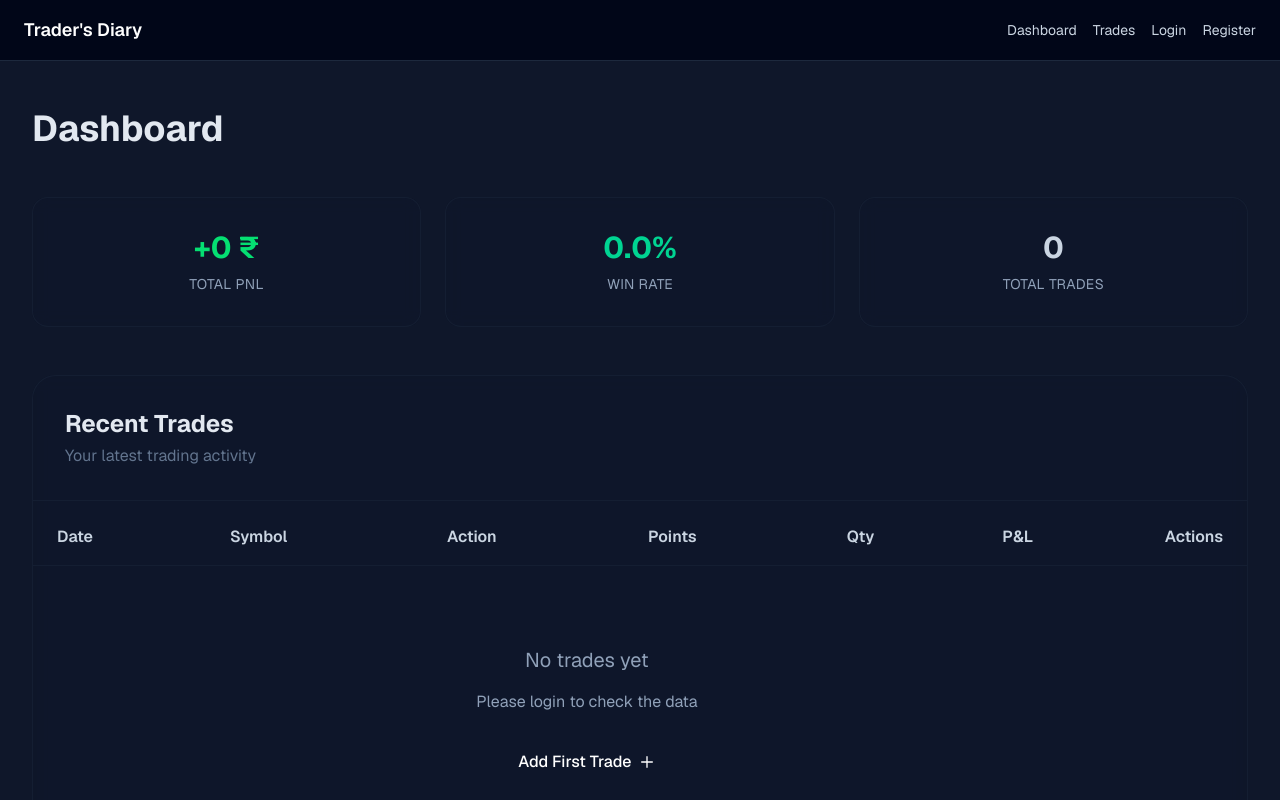
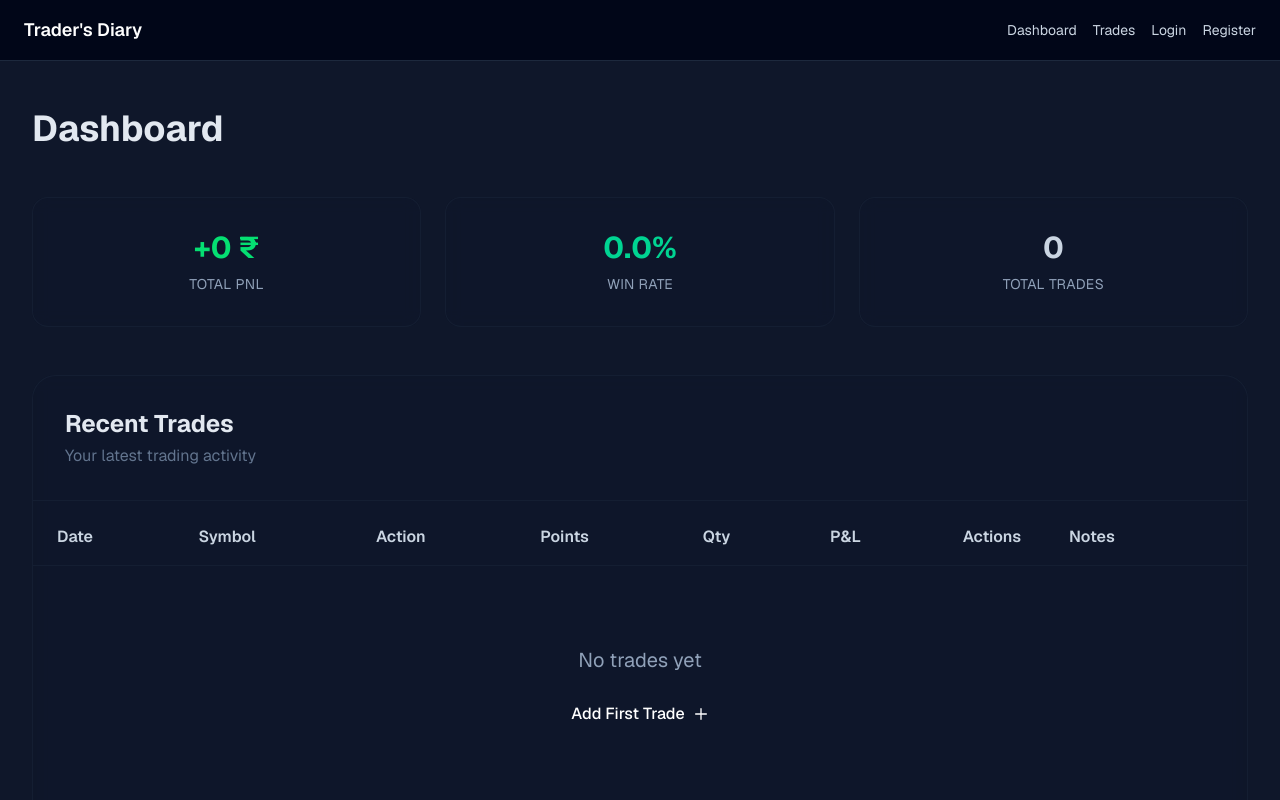
Before and after one commit to KRajpal123/Traders-Dairy, a Next.js app: page /dashboard in a window 1280 px wide. Shown: the top 800 px of the page. Built offline with nearby package versions, Linux system fonts and the light colour scheme.

Commit message:
resolved issues

```diff
--- a/src/app/ClientLayout.tsx
+++ b/src/app/ClientLayout.tsx
@@ -4,6 +4,7 @@ import Link from 'next/link';
 import { useAuth } from '@/hooks/useAuth';
 import { useState } from 'react';
 import { getAuthToken } from '@/hooks/useAuth';
+import { TradesProvider } from '@/context/TradesContext';
 
 export default function ClientLayout({ children }: { children: React.ReactNode }) {
   const { isAuth, isLoading, logout } = useAuth();
@@ -29,11 +30,12 @@ export default function ClientLayout({ children }: { children: React.ReactNode }
   }
 
   return (
+    <TradesProvider>
       <div className="min-h-full flex flex-col">
         <header className="sticky top-0 z-50 border-b border-slate-800 bg-slate-950/95 backdrop-blur-xl">
           <div className="mx-auto flex max-w-7xl items-center justify-between px-6 py-4">
             <Link href="/" className="text-lg font-semibold text-white transition hover:text-primary-300">
-            Trader's Diary
+              Trader&apos;s Diary
             </Link>
             <nav className="flex flex-wrap items-center gap-4 text-sm text-slate-300">
               <Link href="/dashboard" className="transition hover:text-white">Dashboard</Link>
@@ -74,5 +76,6 @@ export default function ClientLayout({ children }: { children: React.ReactNode }
         </header>
         <main className="flex-1">{children}</main>
       </div>
+    </TradesProvider>
   );
 }
--- a/src/app/dashboard/page.tsx
+++ b/src/app/dashboard/page.tsx
@@ -3,6 +3,7 @@
 import { useEffect, useMemo, useState } from 'react';
 import { useRouter } from 'next/navigation';
 import { getAuthToken } from '@/hooks/useAuth';
+import { useTrades } from '@/context/TradesContext';
 
 interface Trade {
   symbol: string;
@@ -26,18 +27,13 @@ export default function DashboardPage() {
     }
   }, [router]);
 
-  const [trades, setTrades] = useState<Trade[]>([]);
+  const { trades, deleteTrade } = useTrades();
   const [currentPage, setCurrentPage] = useState(1);
   const tradesPerPage = 5;
+  const [showNotesModal, setShowNotesModal] = useState(false);
+  const [selectedNotes, setSelectedNotes] = useState('');
 
-  useEffect(() => {
-    const savedTrades = JSON.parse(localStorage.getItem('trades') || '[]');
-    setTrades(savedTrades);
-  }, []);
-
-  useEffect(() => {
-    localStorage.setItem('trades', JSON.stringify(trades));
-  }, [trades]);
+  // No need - trades read only
 
   const totalPnL = useMemo(() => {
     return trades.reduce((sum, trade) => {
@@ -56,10 +52,9 @@ export default function DashboardPage() {
     if (trades.length === 0) {
       return (
         <tr>
-          <td colSpan={6} className="p-12 text-center py-20">
+          <td colSpan={8} className="p-12 text-center py-20">
             <div className="text-slate-400">
               <p className="text-xl mb-4">No trades yet</p>
-              <p className="mb-6">Please login to check the data</p>
               <a href="/trades" className="inline-flex items-center gap-2 bg-primary-600 hover:bg-primary-700 text-white px-6 py-3 rounded-xl font-medium transition-all duration-300">
                 Add First Trade
                 <svg className="w-4 h-4" fill="none" stroke="currentColor" viewBox="0 0 24 24">
@@ -103,8 +98,7 @@ export default function DashboardPage() {
             <button
               onClick={() => {
                 if (confirm('Delete this trade?')) {
-                  const updatedTrades = trades.filter((_, i) => i !== indexOfFirstTrade + index);
-                  setTrades(updatedTrades);
+                  deleteTrade(indexOfFirstTrade + index);
                   setCurrentPage(1);
                 }
               }}
@@ -115,6 +109,25 @@ export default function DashboardPage() {
                 <path strokeLinecap="round" strokeLinejoin="round" strokeWidth={2} d="M19 7l-.867 12.142A2 2 0 0116.138 21H7.862a2 2 0 01-1.995 -1.858L5 7m5 4v6m4 -6v6m1 -10V4a1 1 0 00-1 -1h-4a1 1 0 00-1 1v3M4 7h16" />
               </svg>
             </button>
+          </td>
+          <td className="p-6 max-w-[120px]">
+            {trade.notes ? (
+              trade.notes.length > 10 ? (
+                <span
+                  className="text-sm text-slate-400 truncate block cursor-pointer underline hover:no-underline"
+                  onClick={() => {
+                    setSelectedNotes(trade.notes || '');
+                    setShowNotesModal(true);
+                  }}
+                >
+                  {trade.notes.slice(0, 10)}...
+                </span>
+              ) : (
+                <span className="text-sm text-slate-400">{trade.notes}</span>
+              )
+            ) : (
+              <span className="text-sm text-slate-500 italic">No notes</span>
+            )}
           </td>
         </tr>
       );
@@ -157,6 +170,7 @@ export default function DashboardPage() {
   };
 
   return (
+    <>
       <main className="p-8 max-w-7xl mx-auto py-12">
         <h1 className="text-4xl font-bold mb-12">Dashboard</h1>
 
@@ -195,6 +209,7 @@ export default function DashboardPage() {
                   <th className="text-left p-6 font-semibold text-slate-300 pb-4">Qty</th>
                   <th className="text-left p-6 font-semibold text-slate-300 pb-4">P&L</th>
                   <th className="text-left p-6 font-semibold text-slate-300 pb-4 w-16">Actions</th>
+                  <th className="text-left p-6 font-semibold text-slate-300 pb-4 min-w-[120px]">Notes</th>
                 </tr>
               </thead>
               <tbody>
@@ -205,5 +220,27 @@ export default function DashboardPage() {
           {renderPagination()}
         </div>
       </main>
+
+      {showNotesModal && (
+        <div className="fixed inset-0 bg-black/50 backdrop-blur-sm z-[1000] flex items-center justify-center p-4" onClick={() => setShowNotesModal(false)}>
+          <div className="bg-slate-900 border border-slate-800 rounded-2xl p-6 max-w-md max-h-[80vh] overflow-auto mx-4" onClick={(e) => e.stopPropagation()}>
+            <div className="flex justify-between items-center mb-4">
+              <h3 className="text-lg font-semibold text-white">Trade Notes</h3>
+              <button
+                onClick={() => setShowNotesModal(false)}
+                className="p-1 text-slate-400 hover:text-white hover:bg-slate-800 rounded-lg transition-all"
+              >
+                <svg className="w-5 h-5" fill="none" stroke="currentColor" viewBox="0 0 24 24">
+                  <path strokeLinecap="round" strokeLinejoin="round" strokeWidth={2} d="M6 18L18 6M6 6l12 12" />
+                </svg>
+              </button>
+            </div>
+            <div className="text-slate-200 whitespace-pre-wrap max-h-64 overflow-auto pr-2">
+              {selectedNotes}
+            </div>
+          </div>
+        </div>
+      )}
+    </>
   );
 }
--- /dev/null
+++ b/src/app/dashboard/test-trades.json
@@ -0,0 +1,26 @@
+[
+  {
+    "symbol": "AAPL",
+    "action": "BUY",
+    "entryPrice": "150",
+    "exitPrice": "160",
+    "quantity": "100",
+    "date": "2024-01-15",
+    "notes": "Test buy trade",
+    "pnl": "+₹1000",
+    "points": "10.0",
+    "isPositive": true
+  },
+  {
+    "symbol": "GOOGL",
+    "action": "SELL",
+    "entryPrice": "2800",
+    "exitPrice": "2750",
+    "quantity": "10",
+    "date": "2024-01-16",
+    "notes": "Test sell trade",
+    "pnl": "-₹500",
+    "points": "50.0",
+    "isPositive": false
+  }
+]
--- a/src/app/trades/page.tsx
+++ b/src/app/trades/page.tsx
@@ -4,6 +4,7 @@ import { useEffect, useState } from 'react';
 import type { FormEvent } from 'react';
 import { useRouter } from 'next/navigation';
 import { getAuthToken } from '@/hooks/useAuth';
+import { useTrades } from '@/context/TradesContext';
 
 export default function TradesPage() {
   const router = useRouter();
@@ -46,10 +47,11 @@ const newErrors: Record<string, string> = {};
     return Object.keys(newErrors).length === 0;
   };
 
+  const { addTrade } = useTrades();
+
   const handleSubmit = (e: FormEvent) => {
     e.preventDefault();
     if (validateForm()) {
-      // Add trade logic here
       // Calculate PnL
       const entry = Number(formData.entryPrice);
       const exit = Number(formData.exitPrice);
@@ -60,9 +62,8 @@ const newErrors: Record<string, string> = {};
       const pnlValue = directionProfit ? priceDiff * qty : - (priceDiff * qty);
       const pnlStr = (pnlValue >= 0 ? '+' : '-') + '₹' + Math.abs(pnlValue).toLocaleString();
       const isPositive = pnlValue >= 0;
-      const pointsStr = points;
 
-        const newTrade = {
+      const newTrade: Trade = {
         symbol: formData.symbol.toUpperCase(),
         action: formData.type,
         entryPrice: formData.entryPrice,
@@ -71,15 +72,11 @@ const newErrors: Record<string, string> = {};
         date: formData.date,
         notes: formData.notes,
         pnl: pnlStr,
-        points: pointsStr,
+        points: points,
         isPositive
       };
 
-      // Save to localStorage
-      const trades = JSON.parse(localStorage.getItem('trades') || '[]');
-      trades.unshift(newTrade);
-      localStorage.setItem('trades', JSON.stringify(trades.slice(0,100))); // Keep last 100
-
+      addTrade(newTrade);
       alert('Trade added successfully!');
       // Reset form
       setFormData({
--- /dev/null
+++ b/src/context/TradesContext.tsx
@@ -0,0 +1,62 @@
+'use client';
+
+import { createContext, useContext, useReducer, ReactNode } from 'react';
+
+interface Trade {
+  symbol: string;
+  action: string;
+  entryPrice: string;
+  exitPrice: string;
+  quantity: string;
+  date: string;
+  notes?: string;
+  pnl: string;
+  points: string;
+  isPositive: boolean;
+}
+
+type TradeAction =
+  | { type: 'ADD_TRADE'; payload: Trade }
+  | { type: 'DELETE_TRADE'; payload: number }
+  | { type: 'SET_TRADES'; payload: Trade[] };
+
+const TradesContext = createContext<{
+  trades: Trade[];
+  addTrade: (trade: Trade) => void;
+  deleteTrade: (index: number) => void;
+  dispatch: React.Dispatch<TradeAction>;
+} | null>(null);
+
+const tradesReducer = (state: Trade[], action: TradeAction): Trade[] => {
+  switch (action.type) {
+    case 'ADD_TRADE':
+      return [action.payload, ...state.slice(0, 99)]; // Keep 100 max
+    case 'DELETE_TRADE':
+      return state.filter((_, index) => index !== action.payload);
+    case 'SET_TRADES':
+      return action.payload.slice(0, 100);
+    default:
+      return state;
+  }
+};
+
+export function TradesProvider({ children }: { children: ReactNode }) {
+  const [trades, dispatch] = useReducer(tradesReducer, []);
+
+  const addTrade = (trade: Trade) => dispatch({ type: 'ADD_TRADE', payload: trade });
+  const deleteTrade = (index: number) => dispatch({ type: 'DELETE_TRADE', payload: index });
+
+  return (
+    <TradesContext.Provider value={{ trades, addTrade, deleteTrade, dispatch }}>
+      {children}
+    </TradesContext.Provider>
+  );
+}
+
+export function useTrades() {
+  const context = useContext(TradesContext);
+  if (!context) {
+    throw new Error('useTrades must be used within TradesProvider');
+  }
+  return context;
+}
--- a/src/hooks/useAuth.ts
+++ b/src/hooks/useAuth.ts
@@ -12,6 +12,7 @@ const TOKEN_KEY = 'traders-diary-auth';
 const EXPIRY_MS = 60 * 60 * 1000; // 1 hour
 
 export function getAuthToken(): AuthToken | null {
+  if (typeof window === 'undefined') return null;
   try {
     const token = localStorage.getItem(TOKEN_KEY);
     if (!token) return null;
@@ -22,7 +23,7 @@ export function getAuthToken(): AuthToken | null {
     }
     return parsed;
   } catch {
-    localStorage.removeItem(TOKEN_KEY);
+    if (typeof window !== 'undefined') localStorage.removeItem(TOKEN_KEY);
     return null;
   }
 }
```
Lines whose indentation alone changed are shown as unchanged.
